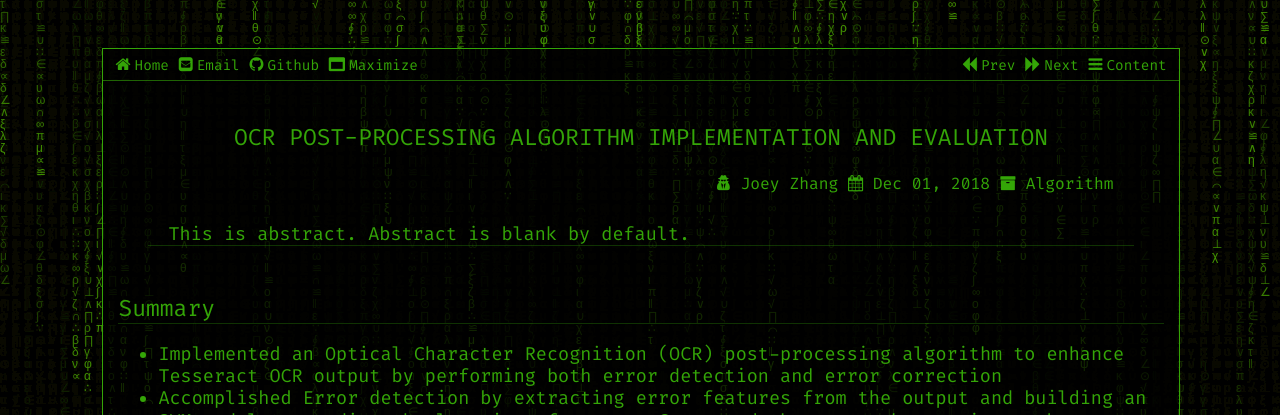
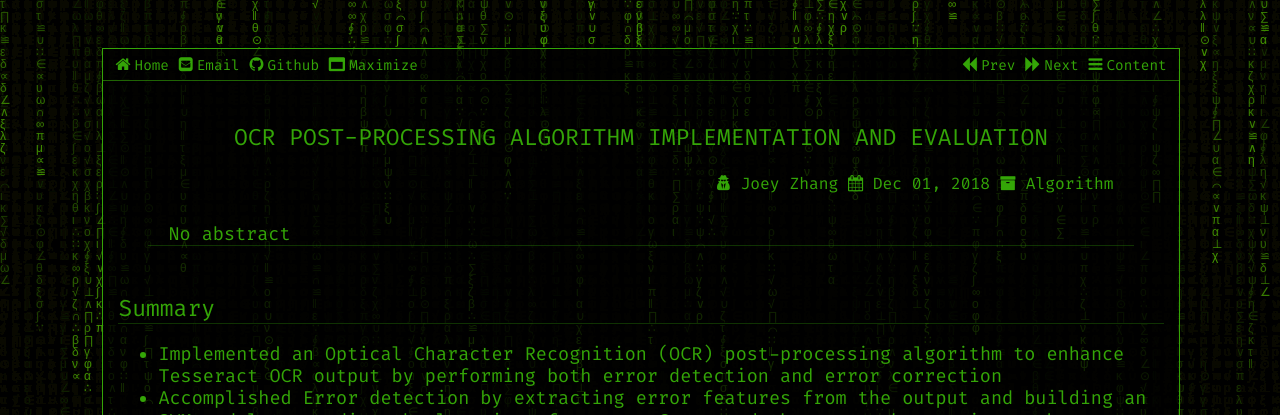
Before and after one commit to Jooooooooooey/Jooooooooooey.github.io, a Jekyll site: the page built from _posts/2019-7-16-readme.md, in a window 1280 px wide. Shown: the top 415 px of the page. Built offline with Jekyll 4.4.1, drawn with Linux system fonts in a browser that asks for light colours.

Commit message:
Update 2019-7-16-readme.md

```diff
--- a/_posts/2019-7-16-readme.md
+++ b/_posts/2019-7-16-readme.md
@@ -13,7 +13,7 @@ toc_level: 4
 category: Algorithm
 date: 2018-12-1
 excerpt: "This is excerpt."
-abstract: "This is abstract. Abstract is blank by default."
+abstract: "No abstract"
 ---
 
 ## Summary
```
